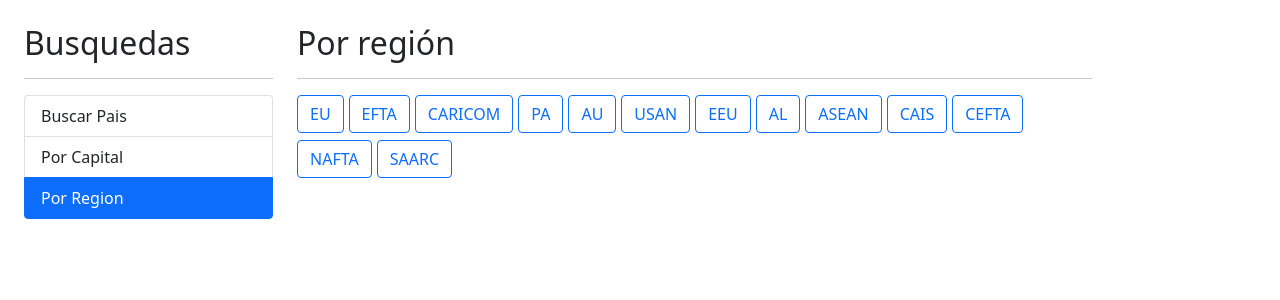
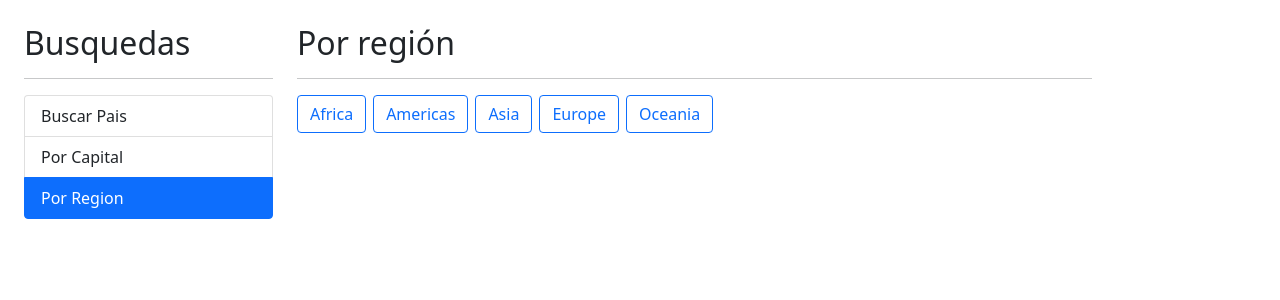
Before and after one commit to santtiago49/03-angular-paisesApp, an Angular app: page /region in a window 1280 px wide. Shown: the top 300 px of the page. Built offline with nearby package versions, Linux system fonts and the light colour scheme.

Commit message:
mostrar paises por region

```diff
--- a/src/app/pais/pages/por-region/por-region.component.html
+++ b/src/app/pais/pages/por-region/por-region.component.html
@@ -1,8 +1,16 @@
-<h2>Por región <small>{{ regionActiva }}</small></h2>
+<h2>Por región <small>{{ regionActiva | titlecase }}</small></h2>
 <hr>
 <button
     (click)="cambiarRegion( region )"
     [class]="getClassCSS(region)"
     *ngFor="let region of regiones">
-        {{ region }}
+        {{ region | titlecase }}
 </button>
+
+
+<div *ngIf="paises.length > 0"
+    class="row">
+    <div class="col">
+        <app-pais-tabla [paises]="paises"></app-pais-tabla>
+    </div>
+</div>
--- a/src/app/pais/pages/por-region/por-region.component.ts
+++ b/src/app/pais/pages/por-region/por-region.component.ts
@@ -1,33 +1,43 @@
 import { Component } from '@angular/core';
+import { Country } from '../../interface/pais.interface';
+import { PaisService } from '../../services/pais.service';
 
 @Component({
   selector: 'app-por-region',
   templateUrl: './por-region.component.html',
   styles: [`
     button{
-      margin-right: 5px;
+      margin-right: 7px;
       margin-bottom: 7px;
     }
   `]
 })
+
+
 export class PorRegionComponent {
 
-  regiones: string[] = ['EU','EFTA','CARICOM','PA','AU','USAN','EEU',
-                     'AL','ASEAN','CAIS','CEFTA','NAFTA','SAARC'];
+  region: string = ''
+  regionActiva: string = ''
+  regiones: string[] = ['africa', 'americas', 'asia', 'europe', 'oceania']
 
-  regionActiva: string = ''
+  paises: Country[] = []
 
   getClassCSS( region: string ): string {
     return (region === this.regionActiva ) ? 'btn btn-primary' : 'btn btn-outline-primary'
   }
 
-  constructor() { }
+  constructor( private paisService: PaisService) {}
 
   cambiarRegion( region: string) {
+
+    if( region === this.regionActiva) {return;}
+
+    this.region = region;
+    this.paises = []
     this.regionActiva = region;
+
+    this.paisService.buscarRegion(region)
+      .subscribe( paises => this.paises = paises)
   }
 
-
-  // TODO: pasar al servicio la region activa para luego mostrar en tabla
-
 }
--- a/src/app/pais/services/pais.service.ts
+++ b/src/app/pais/services/pais.service.ts
@@ -34,4 +34,10 @@
     return this.http.get<Country[]>(url);
   }
 
+  buscarRegion(region: string): Observable<Country[]> {
+    const url = `${ this.apiUrl }/region/${ region }`;
+
+    return this.http.get<Country[]>(url);
+  }
+
 }
```
